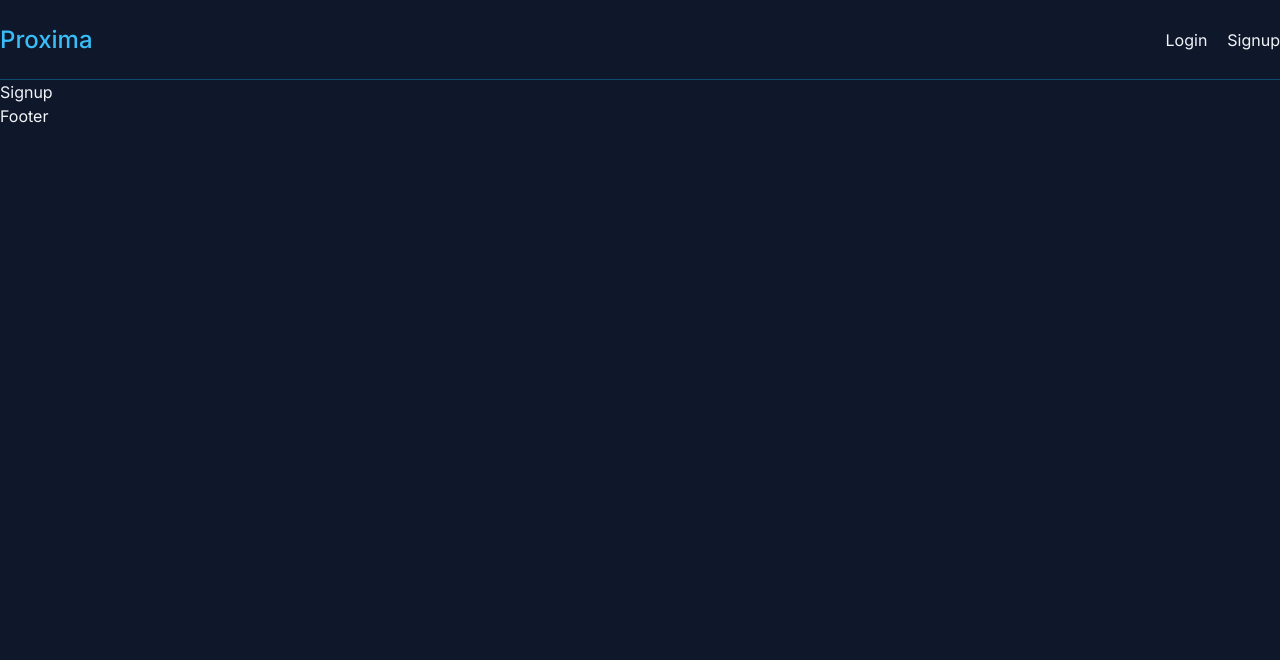
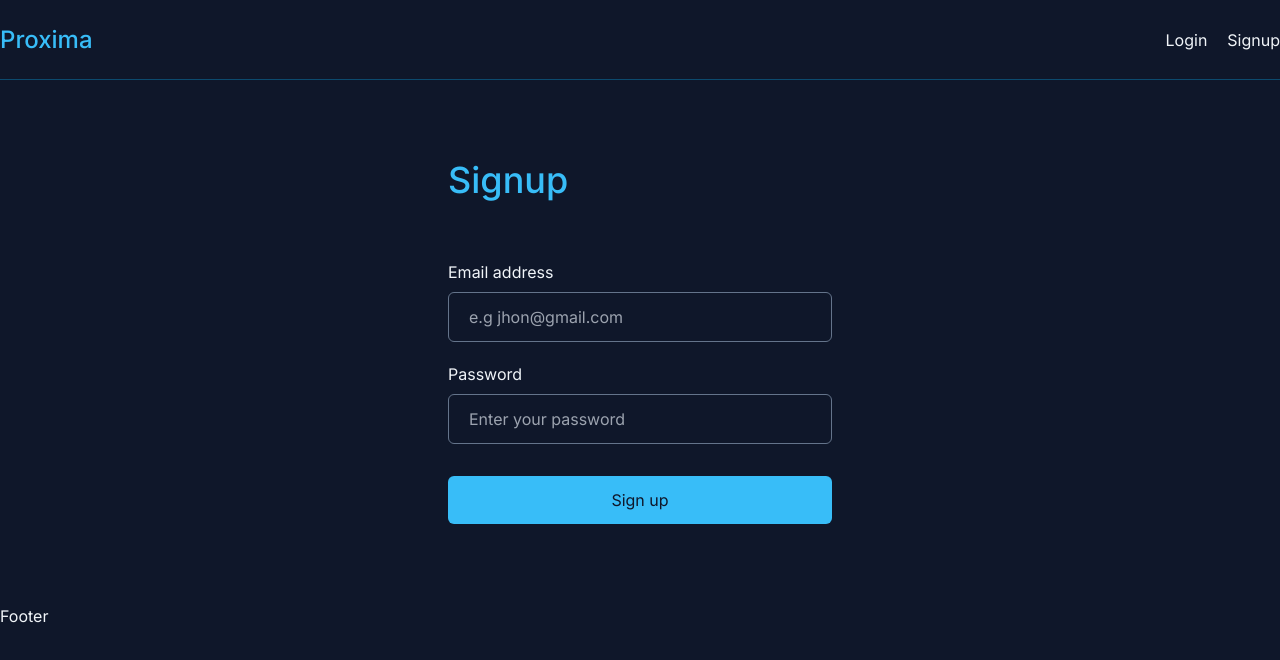
Before and after one commit to masudranashawon/proxima-client, a React (Create React App) app: page /signup in a window 1280 px wide. Shown: the top 660 px of the page. Built offline with nearby package versions, Linux system fonts and the light colour scheme.

Commit message:
Signup UI added

```diff
--- a/src/pages/Signup.js
+++ b/src/pages/Signup.js
@@ -1,5 +1,53 @@
+import { useState } from "react";
+
 const Signup = () => {
-  return <div>Signup</div>;
+  const [email, setEmail] = useState("");
+  const [password, setPassword] = useState("");
+
+  return (
+    <form className='signup-form flex flex-col gap-5 py-20 max-w-sm mx-auto'>
+      <h2 className='text-4xl font-medium text-sky-400 mb-10'>Signup</h2>
+
+      <div className='form-ctrl flex flex-col gap-2'>
+        <label
+          htmlFor='email'
+          className='cursor-pointer hover:text-sky-400 duration-300'
+        >
+          Email address
+        </label>
+        <input
+          value={email}
+          onChange={(e) => setEmail(e.target.value)}
+          type='email'
+          id='email'
+          placeholder='e.g jhon@gmail.com'
+          className='py-3 px-5 rounded-md bg-transparent border border-slate-500 outline-none focus:border-sky-400 duration-300'
+        />
+      </div>
+      <div className='form-ctrl flex flex-col gap-2'>
+        <label
+          htmlFor='password'
+          className='cursor-pointer hover:text-sky-400 duration-300'
+        >
+          Password
+        </label>
+        <input
+          value={password}
+          onChange={(e) => setPassword(e.target.value)}
+          type='password'
+          id='password'
+          placeholder='Enter your password'
+          className='py-3 px-5 rounded-md bg-transparent border border-slate-500 outline-none focus:border-sky-400 duration-300'
+        />
+      </div>
+      <button
+        type='submit'
+        className='bg-sky-400 py-3 text-slate-900 rounded-md mt-3 hover:bg-sky-500 duration-300'
+      >
+        Sign up
+      </button>
+    </form>
+  );
 };
 
 export default Signup;
```
